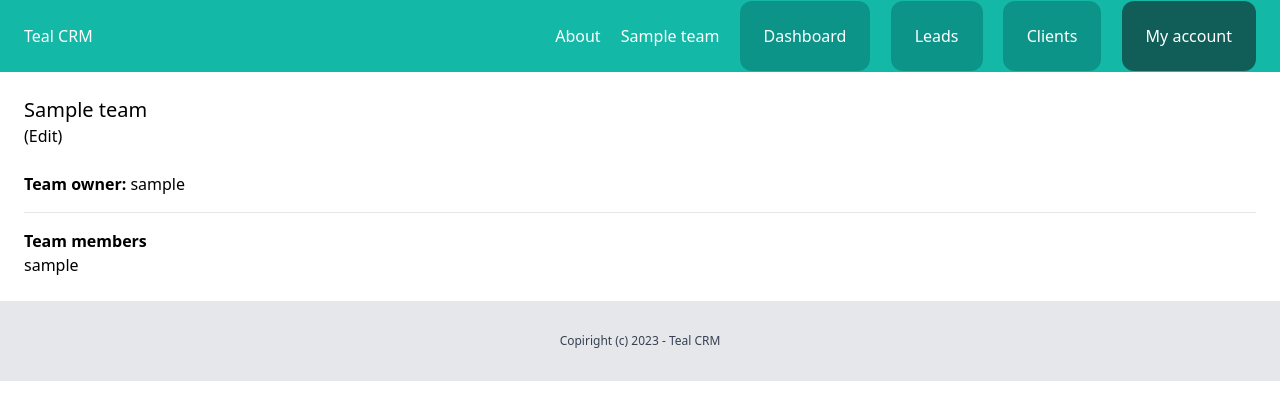
After one commit to VladimirFalkov/CWS_CRM, a Django app: page /dashboard/teams/1/ in a window 1280 px wide. The commit adds this page. Shown: the top 420 px of the page. Run offline with Django 4.2, Linux system fonts and the light colour scheme; a user stored in the database is signed in; tables that the repository leaves empty hold one stand-in row (values such as "Sample post"); style sheets or scripts are compiled from the project's sources.

Commit message:
detail page with member list in team app. Base page some changes

```diff
--- a/core/templates/core/base.html
+++ b/core/templates/core/base.html
@@ -17,7 +17,7 @@
             <div class="space-x-4">
                 <a href="{% url 'about' %} " class="text-white">About</a>
                 {% if request.user.is_authenticated %}
-                    <a href="#" class="text-white">{{ team.name }}</a>
+                    <a href="{% url 'team:detail' active_team.id %}" class="text-white">{{ active_team.name }}</a>
                     <a href="{% url 'dashboard:index' %}" class="py-6 px-6 bg-teal-600 rounded-xl text-white">Dashboard</a>
                     <a href="{% url 'leads:list' %}" class="py-6 px-6 bg-teal-600 rounded-xl text-white">Leads</a>
                     <a href="{% url 'clients:list' %}" class="py-6 px-6 bg-teal-600 rounded-xl text-white">Clients</a>
--- a/tealcrm/settings.py
+++ b/tealcrm/settings.py
@@ -77,7 +77,7 @@ TEMPLATES = [
                 "django.template.context_processors.request",
                 "django.contrib.auth.context_processors.auth",
                 "django.contrib.messages.context_processors.messages",
-                'team.context_processors.team'
+                'team.context_processors.active_team'
             ],
         },
     },
--- a/team/context_processors.py
+++ b/team/context_processors.py
@@ -1,6 +1,6 @@
 from .models import Team
 
 
-def team(request):
-    team = Team.objects.filter(created_by=request.user)[0]
-    return {'team': team}
+def active_team(request):
+    active_team = Team.objects.filter(created_by=request.user)[0]
+    return {'active_team': active_team}
--- /dev/null
+++ b/team/templates/team/detail.html
@@ -0,0 +1,23 @@
+{% extends 'core/base.html' %}
+
+{% block title %}Team - {{ team.name }} {% endblock  %}
+
+{% block content %}
+<div class="py-6 px-6">
+    <h1 class="text-xl">{{ team.name }} </h1>
+
+    {% if team.created_by == request.user %}
+        <a href="{% url 'team:edit' team.id %}">(Edit)</a>
+    {% endif %}
+
+    <p class="mt-6"><strong>Team owner: </strong>{{ team.created_by }}</p>
+
+    <hr class="my-4">
+
+    <h2 class="font-semibold">Team members</h2>
+
+    {% for member in team.members.all %}
+        <p>{{ member.username }}</p>
+    {% endfor %}
+</div>
+{% endblock %}
--- a/team/urls.py
+++ b/team/urls.py
@@ -1,10 +1,11 @@
 from django.urls import path
 
-from .views import edit_team
+from .views import edit_team, detail
 
 
 app_name = 'team'
 
 urlpatterns = [
+    path('<int:pk>/', detail, name='detail'),
     path('<int:pk>/edit/', edit_team, name='edit'),
 ]
--- a/team/views.py
+++ b/team/views.py
@@ -6,6 +6,15 @@ from django.shortcuts import render, get_object_or_404, redirect
 
 from .models import Team
 from .forms import TeamForm
+
+
+@login_required
+def detail(request, pk):
+    team = get_object_or_404(Team, created_by=request.user, pk=pk)
+
+    return render(request, 'team/detail.html', {
+        'team':team
+    })
 
 
 @login_required
--- a/userprofile/templates/userprofile/my_account.html
+++ b/userprofile/templates/userprofile/my_account.html
@@ -11,7 +11,7 @@
         <strong>Username:</strong> {{ request.user.username }}
     </p>
     <p class="mb-2">
-        <strong>Team:</strong> {{ team.name }}
+        <strong>Team:</strong><a href="{% url 'team:detail' team.id %}">{{ team.name }}</a>
 
         {% if team.created_by == request.user %}
             <a href="{% url 'team:edit' team.id %}">(Edit)</a>
```
